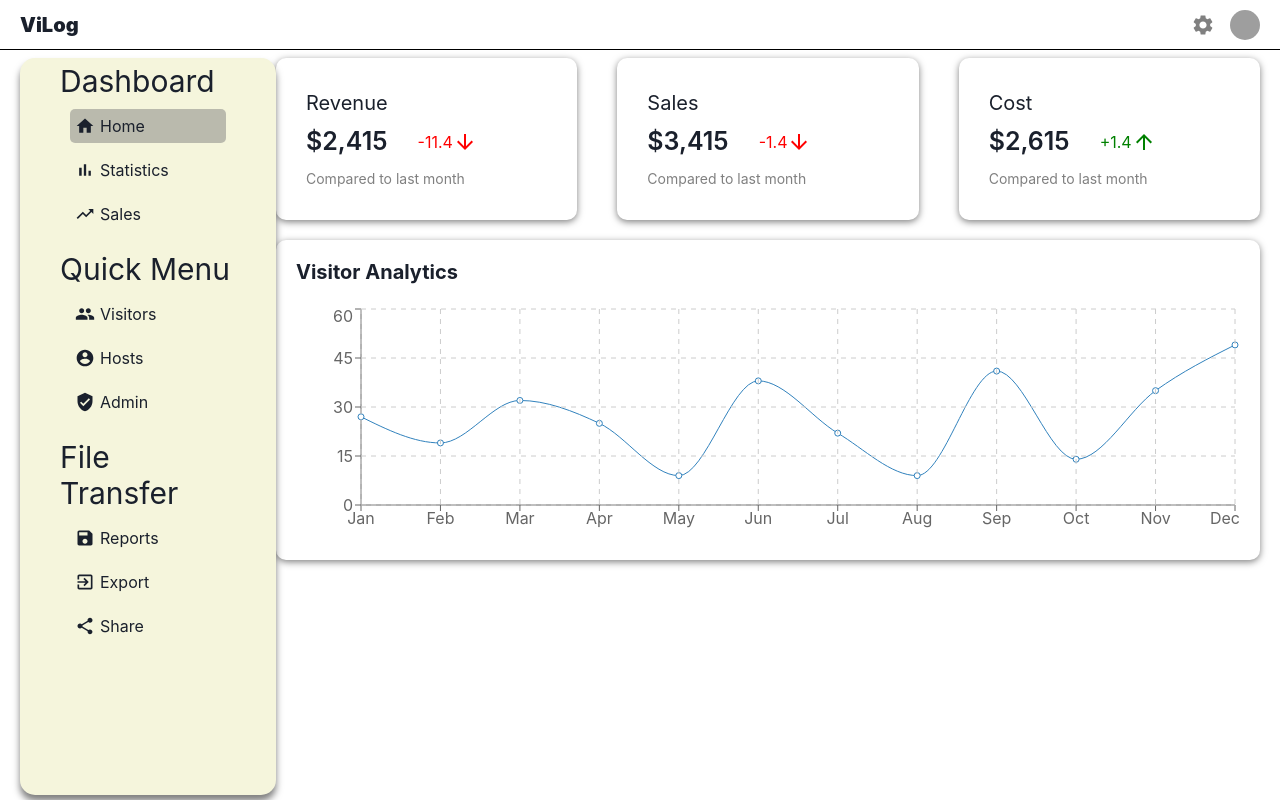
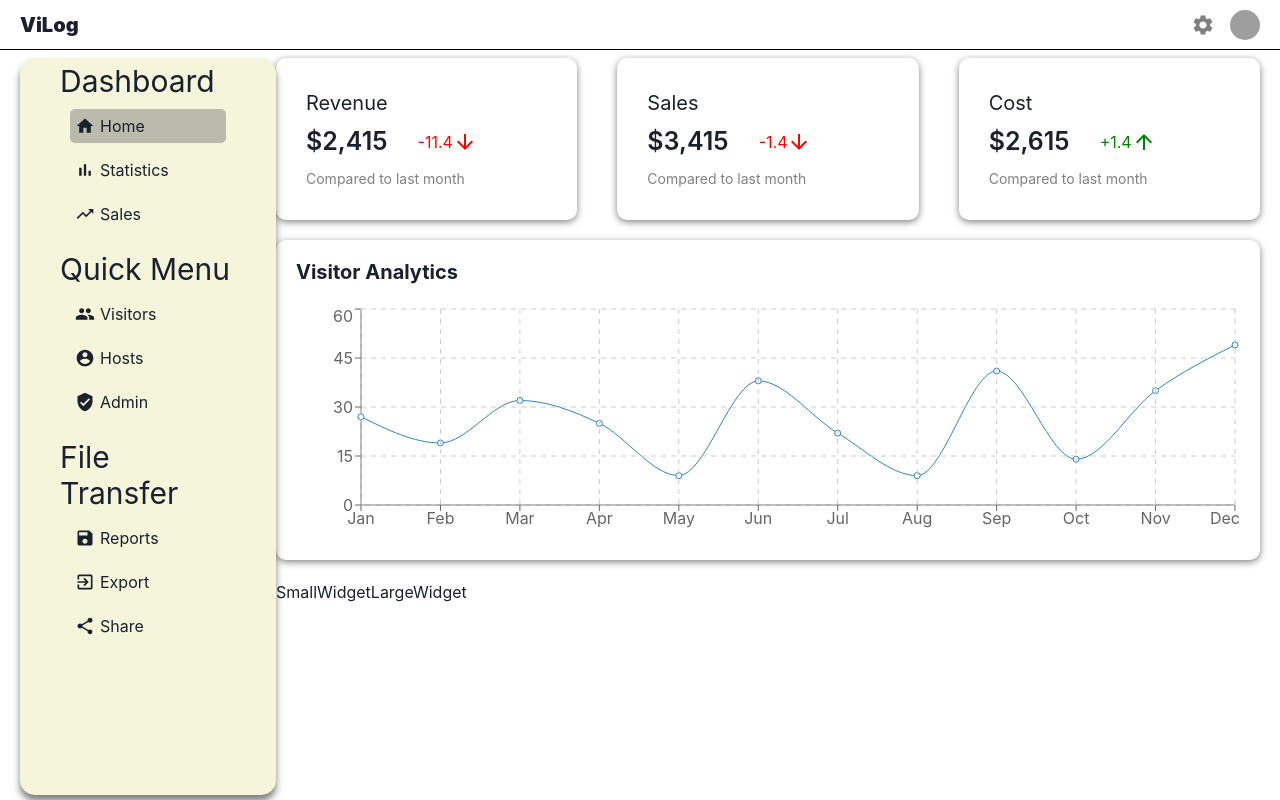
Before and after one commit to Nicholas-Darko-Brown/ViLog, a React (Create React App) app in the folder Client/guest-app/: page /dashboardPage in a window 1280 px wide. Built offline with nearby package versions, Linux system fonts and the light colour scheme; grey boxes are pictures that could not be loaded.

Commit message:
Created widgets

```diff
--- /dev/null
+++ b/Client/guest-app/src/components/Dashboard/Dashboard Components/LargeWidget/LargeWidget.js
@@ -0,0 +1,9 @@
+import './LargeWidget.css'
+
+const LargeWidget = () => {
+  return (
+    <div className='large_widget_container'>LargeWidget</div>
+  )
+}
+
+export default LargeWidget
--- /dev/null
+++ b/Client/guest-app/src/components/Dashboard/Dashboard Components/Small Widget/SmallWidget.css
@@ -0,0 +1 @@
+rafce
--- /dev/null
+++ b/Client/guest-app/src/components/Dashboard/Dashboard Components/Small Widget/SmallWidget.js
@@ -0,0 +1,9 @@
+import './SmallWidget'
+
+const SmallWidget = () => {
+  return (
+    <div className='small_widget_container'>SmallWidget</div>
+  )
+}
+
+export default SmallWidget
--- a/Client/guest-app/src/components/Dashboard/Dashboard Pages/Home/Home.css
+++ b/Client/guest-app/src/components/Dashboard/Dashboard Pages/Home/Home.css
@@ -1,3 +1,8 @@
 .home {
     flex: 4;
 }
+
+.home_widgets {
+    display: flex;
+    margin: 20px;
+}
--- a/Client/guest-app/src/components/Dashboard/Dashboard Pages/Home/Home.js
+++ b/Client/guest-app/src/components/Dashboard/Dashboard Pages/Home/Home.js
@@ -2,12 +2,18 @@ import FeaturedInfo from '../../Dashboard Components/Featured Info/FeaturedInfo'
 import Chart from '../../Dashboard Components/Chart/Chart'
 import './Home.css'
 import { userData } from '../../../../DummyData'
+import SmallWidget from '../../Dashboard Components/Small Widget/SmallWidget'
+import LargeWidget from '../../Dashboard Components/LargeWidget/LargeWidget'
 
 const Home = () => {
   return (
     <div className='home'>
         <FeaturedInfo />
         <Chart data={userData} title="Visitor Analytics" grid dataKey="numberOfVisitors" />
+        <div className="home_widgets">
+          <SmallWidget />
+          <LargeWidget />
+        </div>
     </div>
   )
 }
```
Also changed, not shown: Client/guest-app/src/components/Dashboard/Dashboard Components/LargeWidget/LargeWidget.css (added).
